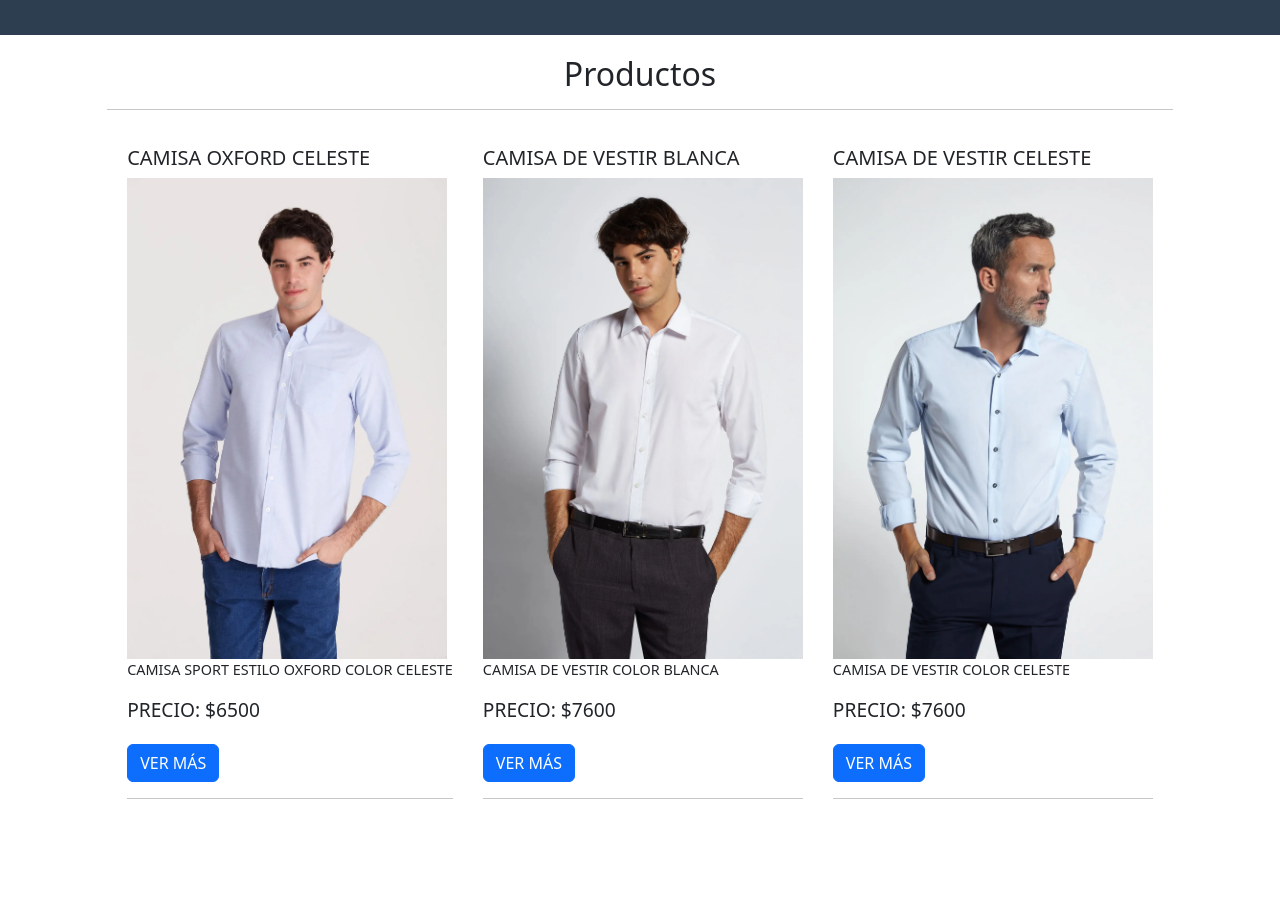
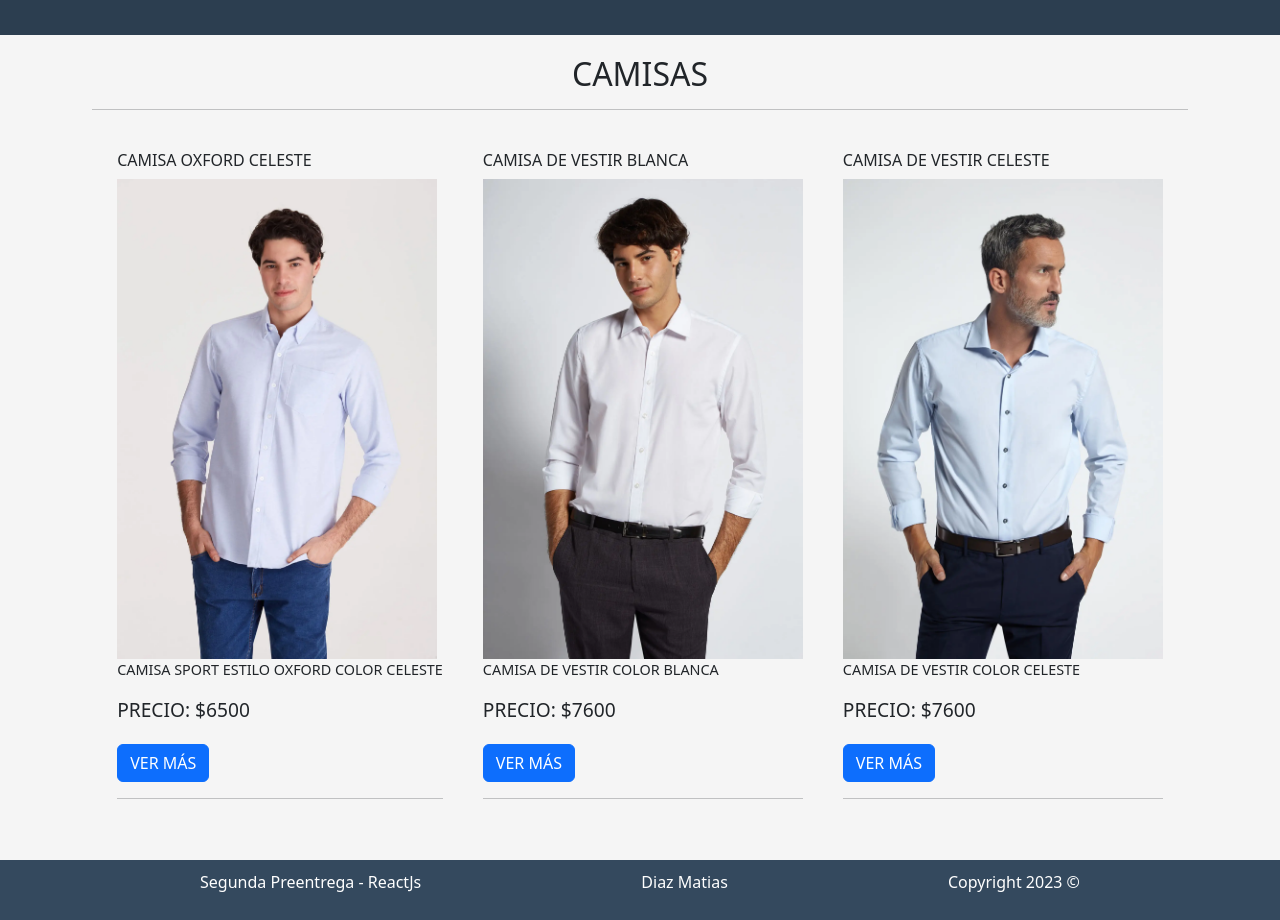
Before and after one commit to DiazMD/EntregaFinal-Diaz, a React (Vite) app: page /categorias/camisas in a window 1280 px wide. Shown: the part 64-984 px from the top of the page. Before the commit the page ends 919 px from the top, so only its background shows below. Built offline with nearby package versions, Linux system fonts and the light colour scheme.

Commit message:
Footer+Estetica

```diff
--- a/src/App.jsx
+++ b/src/App.jsx
@@ -5,6 +5,7 @@ import './App.css'
 import 'bootstrap/dist/css/bootstrap.min.css'
 import { Error404 } from './components/Error404/Error404'
 import { ItemDetailContainer } from './components/ItemDetailContainer/ItemDetailContainer'
+import { Footer } from './components/Footer/Footer'
 
 function App() {
   return (
@@ -17,6 +18,8 @@ function App() {
         <Route path="/categorias/:categoryId/:itemId" element={ <ItemDetailContainer />}/>
         <Route path="*" element={ <Error404 />}/>
       </Routes>
+
+      <Footer />
     </BrowserRouter>
   )
 }
--- /dev/null
+++ b/src/components/Footer/Footer.jsx
@@ -0,0 +1,22 @@
+import "./Footer.scss"
+
+
+
+export const Footer = () => {
+
+    return (
+        <footer className="footer">
+            <div class="containerFooter">
+                <div class="boxFooter">
+                    <p>Segunda Preentrega - ReactJs</p>
+                </div>
+                <div>
+                    <p>Diaz Matias</p>
+                </div>
+                <div>
+                    <p>Copyright 2023 ©</p>
+                </div>
+            </div>
+        </footer>
+    )
+}
--- /dev/null
+++ b/src/components/Footer/Footer.scss
@@ -0,0 +1,12 @@
+.footer {
+    background-color: #34495E;
+    color: white;
+    padding: 10px;
+     .containerFooter {
+        margin: 0 auto;
+        display: flex;
+        flex-wrap: wrap;
+        justify-content: space-around;
+        max-width: 1100px;
+    }
+}
--- a/src/components/ItemCard/ItemCard.jsx
+++ b/src/components/ItemCard/ItemCard.jsx
@@ -7,7 +7,7 @@ export const ItemCard = ({item, categoryId}) => {
 
     return (
         <div className="itemCard">
-            <h5 className="TitleCard">{item.nombre}</h5>
+            <h5 className="titleCard">{item.nombre}</h5>
             <img src={item.img} alt={item.nombre} className="ImgCard"/>
             <p className="textCard">{item.descripcion}</p>
             <p className="PriceCard">Precio: ${item.precio}</p>
--- a/src/components/ItemCard/ItemCard.scss
+++ b/src/components/ItemCard/ItemCard.scss
@@ -1,5 +1,9 @@
 .itemCard{
-    padding: 15px;
+    padding: 10px;
+    margin: 10px;
+      .titleCard{
+        font-size: 1rem;
+      }
       .textCard{
         font-size: 0.9rem;
       }
--- a/src/components/ItemDetail/ItemDetail.jsx
+++ b/src/components/ItemDetail/ItemDetail.jsx
@@ -12,7 +12,7 @@ export const ItemDetail = ({item}) => {
 
     return (
         <div className="cardDetail">
-            <h2>{item.nombre}</h2>
+            <h2 className="titleDetail">{item.nombre}</h2>
             <img src={item.img} alt={item.nombre} className="imgDetail"/>
             <p className="textDetail">{item.descripcion}</p>
             <p className="priceDetail">Precio: ${item.precio}</p>
--- a/src/components/ItemDetail/ItemDetail.scss
+++ b/src/components/ItemDetail/ItemDetail.scss
@@ -1,10 +1,14 @@
 .cardDetail{
     padding: 15px;
+    text-transform:  uppercase;
+    .titleDetail{
+      font-size: 1.5rem;
+    }
       .textDetail{
-        font-size: 1.5rem;
+        font-size: 1.3rem;
       }
       .priceDetail{
-        font-size: 2rem;
+        font-size: 1.5rem;
       }
       .imgDetail {
         width: 400px;
@@ -14,3 +18,7 @@
     cursor: pointer;
     box-shadow: 1px 1px 10px 0px rgba(0, 0, 0, 0.15);
   }
+
+  .container-titulo{
+    text-transform: uppercase;
+  }
--- a/src/components/ItemList/ItemList.jsx
+++ b/src/components/ItemList/ItemList.jsx
@@ -8,7 +8,11 @@ export const ItemList = ({productos, categoryId}) => {
     return (
        <div>
         <div className="container-titulo">
-            <h2>Productos</h2>
+            {
+                categoryId
+                ? <h2>{categoryId}</h2>
+                : <h2>Productos</h2>
+            }
             <hr />
         </div>
 
--- a/src/components/ItemList/ItemList.scss
+++ b/src/components/ItemList/ItemList.scss
@@ -1,4 +1,5 @@
 .container-cards{
+    max-width: 1100px;
     display: flex;
     flex-wrap: wrap;
     text-transform: uppercase;
--- a/src/components/ItemListContainer/ItemListContainer.scss
+++ b/src/components/ItemListContainer/ItemListContainer.scss
@@ -1,5 +1,5 @@
 .catalogoContainer{
-    max-width: 1100px;
+    background-color: #F5F5F5;
     margin: 0 auto;
     padding: 20px 0;
     display: flex;
--- a/src/components/NavBar/NavBar.scss
+++ b/src/components/NavBar/NavBar.scss
@@ -3,7 +3,6 @@
     justify-content: center;
     align-items: center;
     gap: 20px;
-
     .navbarLink{
         text-decoration: none;
         color: white;
```
